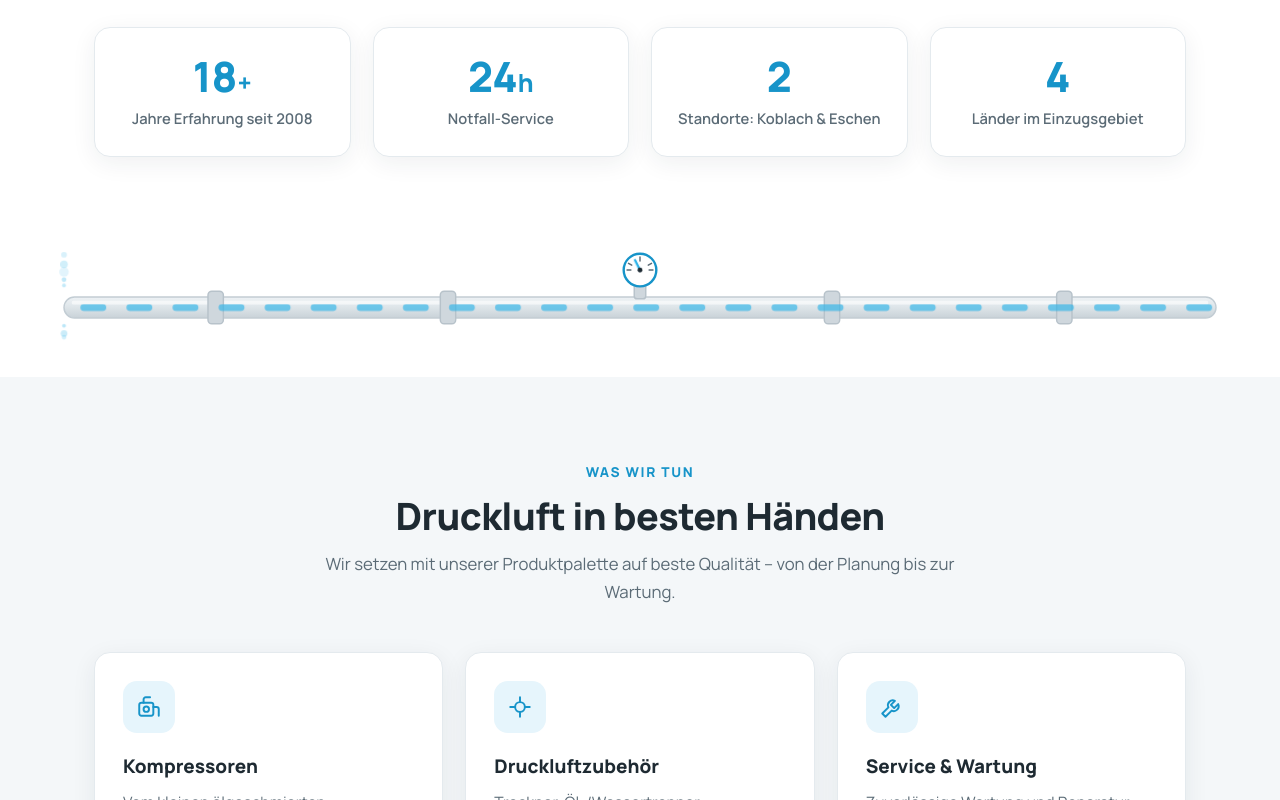
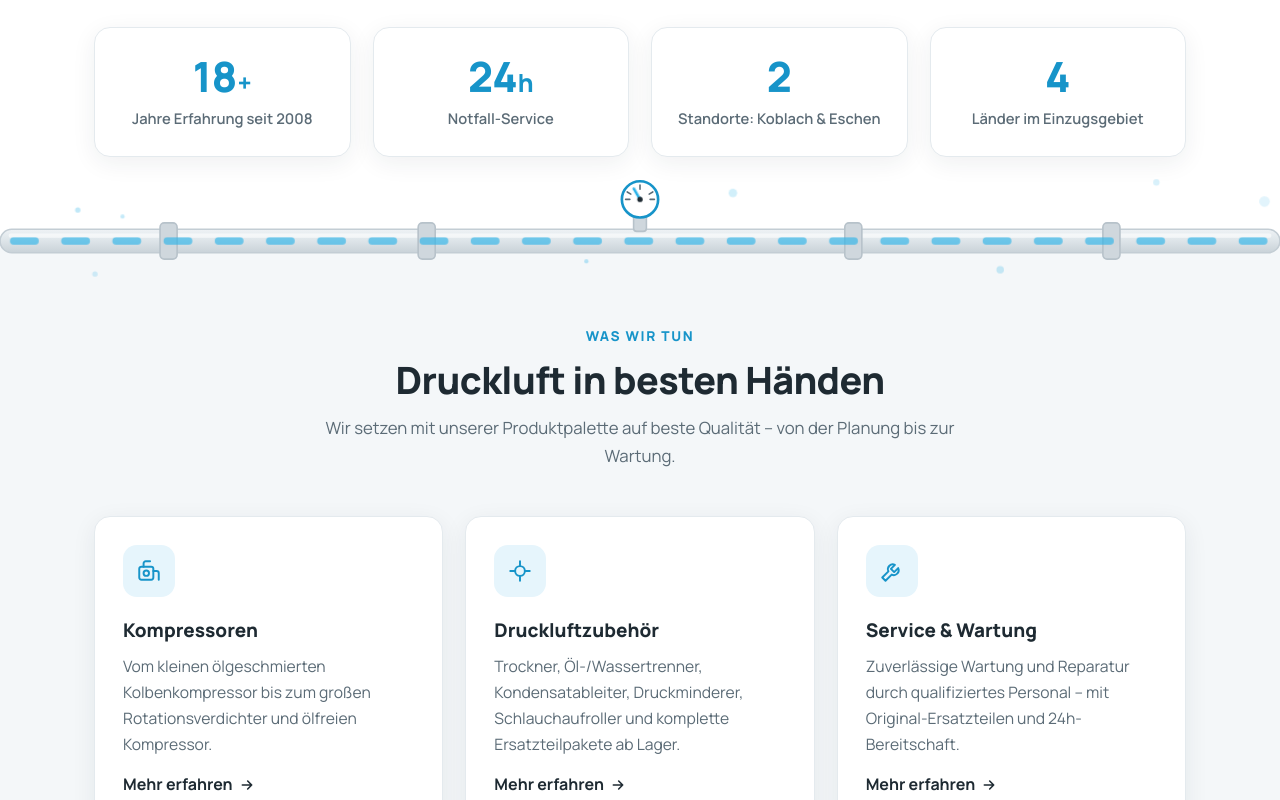
Before and after one commit to FSCreative/lugatech-website, a website: page index.html in a window 1280 px wide. Shown: the part 860-1660 px from the top of the page. Drawn offline with Linux system fonts and the light colour scheme.

Commit message:
Add files via upload

```diff
--- a/assets/css/style.css
+++ b/assets/css/style.css
@@ -276,9 +276,25 @@ a { color: var(--blue-dark); text-decoration: none; }
 .btn-dark { background: var(--ink); color: #fff; }
 .btn-dark:hover { background: var(--blue-dark); transform: translateY(-2px); }
 
-/* ---------- Druckluftleitung (Separator) ---------- */
-.pipe-sep { padding: 6px 0 34px; overflow: hidden; }
-.pipe-sep svg { display: block; width: 100%; height: auto; max-height: 96px; }
+/* ---------- Druckluftleitung (Separator, vollbreit auf der Sektionsgrenze) ---------- */
+.pipe-sep {
+  position: relative;
+  height: 0;
+  z-index: 5;
+}
+.pipe-sep svg {
+  position: absolute;
+  left: 50%;
+  transform: translate(-50%, -63%);
+  width: 100vw;
+  height: auto;
+  display: block;
+}
+.pd { animation: pipe-dot 10s linear infinite; }
+@keyframes pipe-dot {
+  from { transform: translateX(-40px); }
+  to { transform: translateX(1250px); }
+}
 .pipe-flow { animation: pipe-flow 1.5s linear infinite; }
 @keyframes pipe-flow {
   from { stroke-dashoffset: 0; }
@@ -294,10 +310,8 @@ a { color: var(--blue-dark); text-decoration: none; }
   50% { transform: rotate(26deg); }
 }
 @media (prefers-reduced-motion: reduce) {
-  .pipe-flow, .gauge-needle { animation: none; }
-}
-@media (max-width: 720px) {
-  .pipe-sep { padding: 0 0 26px; }
+  .pipe-flow, .gauge-needle, .pd { animation: none; }
+  .pd { display: none; }
 }
 
 /* ---------- Sections ---------- */
```
